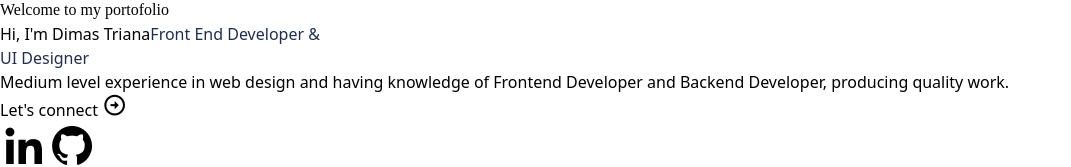
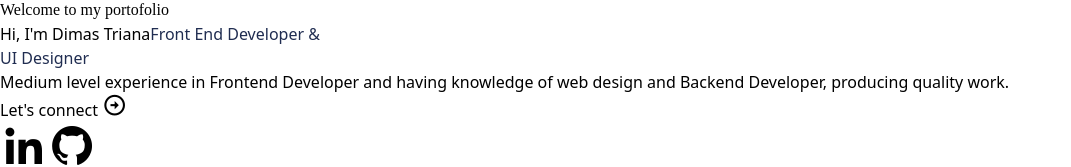
Before and after one commit to dimstry/dims-dev, a Next.js app: page / in a window 1280 px wide. Shown: the part 360-527 px from the top of the page, without its empty margins (0-1071 px from the left). Built offline with nearby package versions, Linux system fonts and the light colour scheme; what @material-tailwind/react would draw is missing.

Commit message:
Update Banner.tsx

```diff
--- a/components/Banner.tsx
+++ b/components/Banner.tsx
@@ -29,8 +29,8 @@ export default function Banner() {
               </span>
             </h2>
             <p className="text-gray-600 dark:text-gray-100 sm:text-xl text-lg">
-              Medium level experience in web design and having knowledge of
-              Frontend Developer and Backend Developer, producing quality work.
+              Medium level experience in Frontend Developer and having knowledge of
+              web design and Backend Developer, producing quality work.
             </p>
             <button className="bg-blue-800 text-white px-4 py-2 rounded-md mt-4 h-12 w-7/12 lg:w-5/12 flex items-center justify-center gap-2 group">
               Let&apos;s connect{" "}
```
